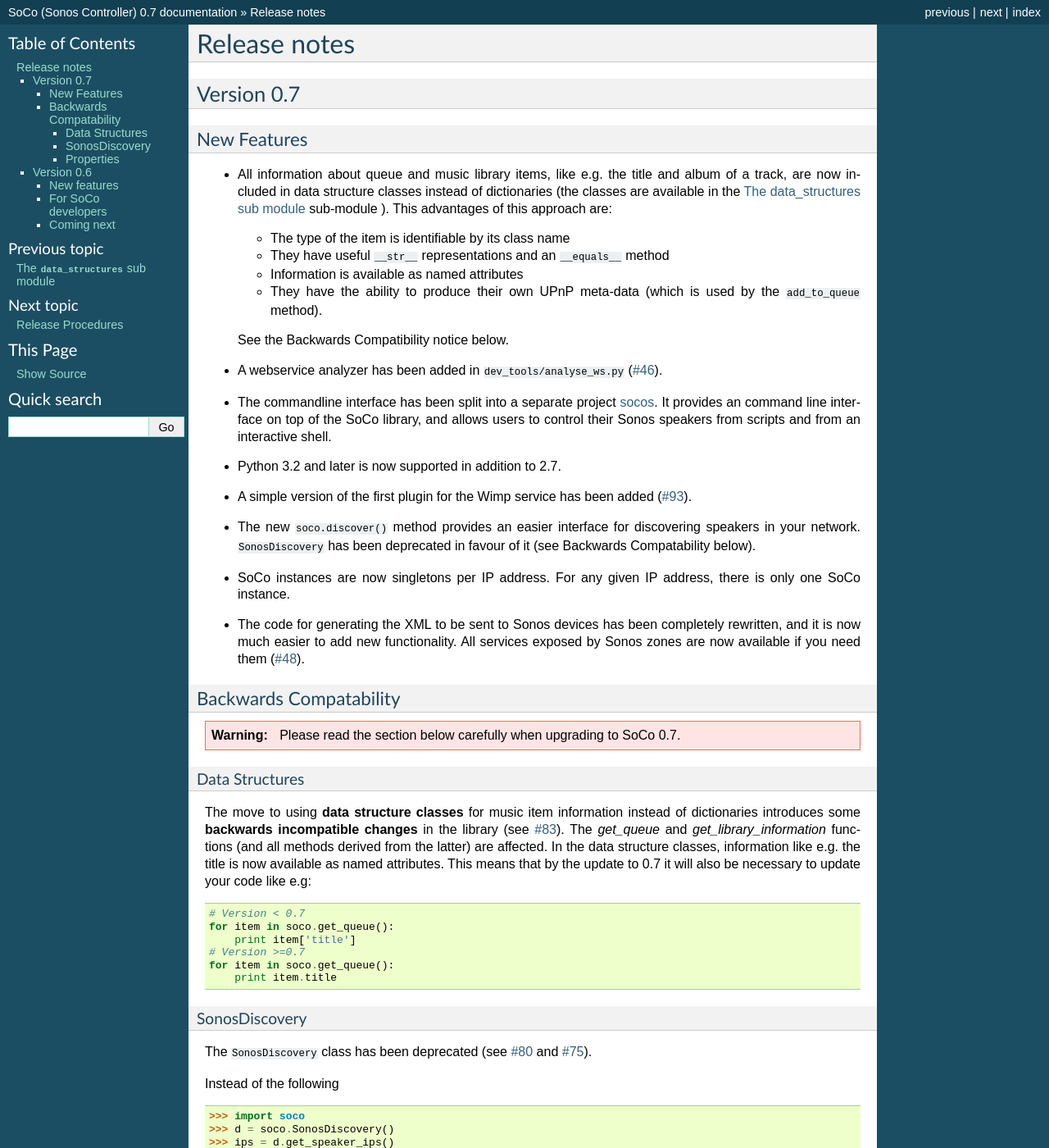
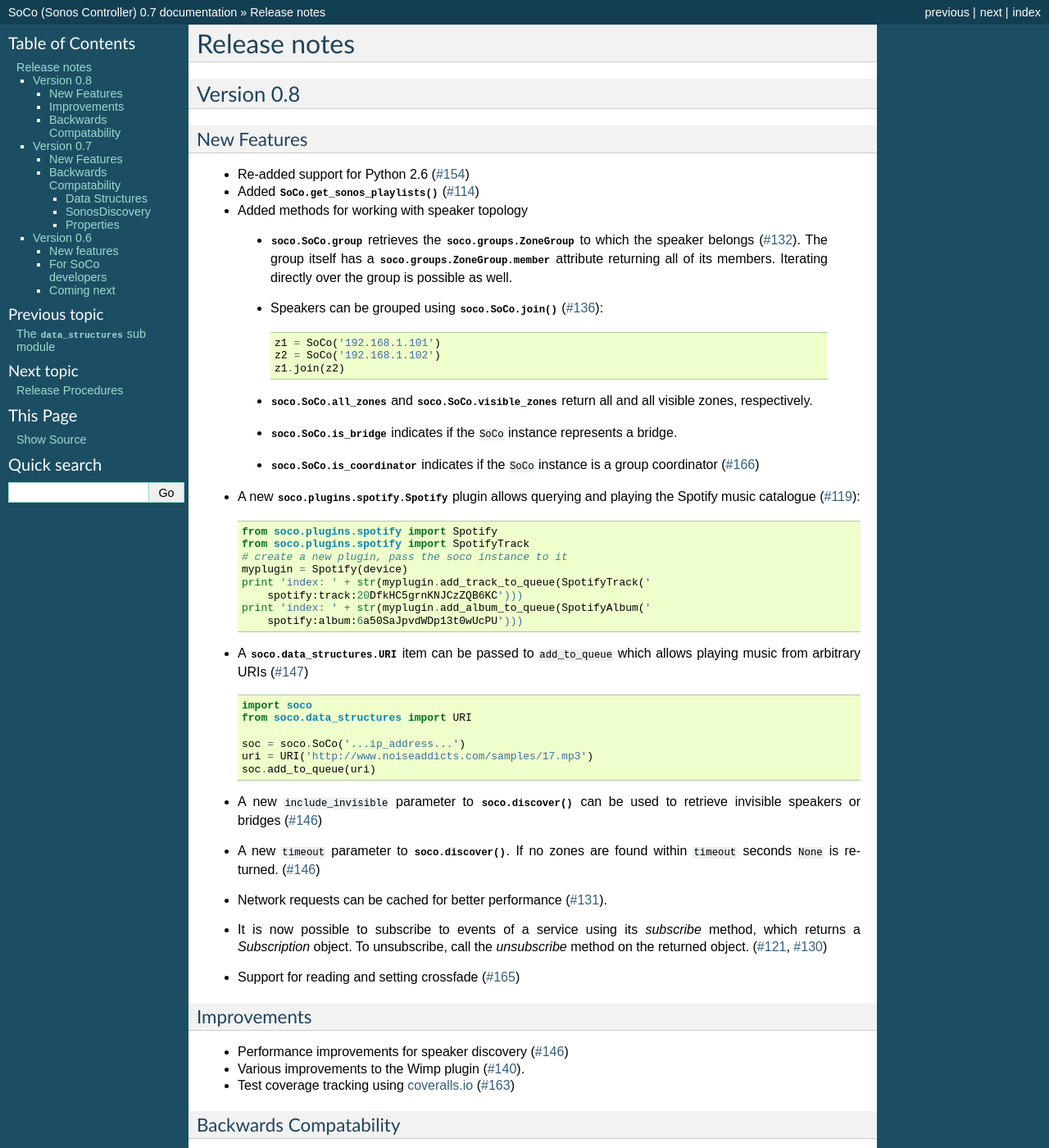
Before and after one commit to SoCo/SoCo, a Sphinx documentation site: the page built from doc/release_notes.rst, in a window 1280 px wide and 1400 px high. Shown: the whole window at 82% size. Built offline with Sphinx 7.4.7, drawn with Linux system fonts in a browser that asks for light colours; some of the changed text lies outside the part shown.

Commit message:
add changelog for 0.8

```diff
--- a/doc/release_notes.rst
+++ b/doc/release_notes.rst
@@ -1,5 +1,112 @@
 Release notes
 *************
+
+Version 0.8
+===========
+
+
+New Features
+------------
+
+* Re-added support for Python 2.6 (`#154
+  <https://github.com/SoCo/SoCo/pull/154>`_)
+
+* Added :meth:`SoCo.get_sonos_playlists` (`#114
+  <https://github.com/SoCo/SoCo/pull/114>`_)
+
+* Added methods for working with speaker topology
+
+ * :attr:`soco.SoCo.group` retrieves the :class:`soco.groups.ZoneGroup` to
+   which the speaker belongs (`#132 <https://github.com/SoCo/SoCo/pull/132>`_).
+   The group itself has a :attr:`soco.groups.ZoneGroup.member` attribute
+   returning all of its members. Iterating directly over the group is possible
+   as well.
+
+ * Speakers can be grouped using :meth:`soco.SoCo.join`
+   (`#136 <https://github.com/SoCo/SoCo/pull/136>`_)::
+
+      z1 = SoCo('192.168.1.101')
+      z2 = SoCo('192.168.1.102')
+      z1.join(z2)
+
+ * :attr:`soco.SoCo.all_zones` and :attr:`soco.SoCo.visible_zones` return all
+   and all visible zones, respectively.
+
+ * :attr:`soco.SoCo.is_bridge` indicates if the ``SoCo`` instance represents a
+   bridge.
+
+ * :attr:`soco.SoCo.is_coordinator` indicates if the ``SoCo`` instance is a
+   group coordinator (`#166 <https://github.com/SoCo/SoCo/pull/166>`_)
+
+* A new :class:`soco.plugins.spotify.Spotify` plugin allows querying and
+  playing the Spotify music catalogue (`#119
+  <https://github.com/SoCo/SoCo/pull/119>`_)::
+
+      from soco.plugins.spotify import Spotify
+      from soco.plugins.spotify import SpotifyTrack
+      # create a new plugin, pass the soco instance to it
+      myplugin = Spotify(device)
+      print 'index: ' + str(myplugin.add_track_to_queue(SpotifyTrack('
+          spotify:track:20DfkHC5grnKNJCzZQB6KC')))
+      print 'index: ' + str(myplugin.add_album_to_queue(SpotifyAlbum('
+          spotify:album:6a50SaJpvdWDp13t0wUcPU')))
+
+
+* A :class:`soco.data_structures.URI` item can be passed to ``add_to_queue``
+  which allows playing music from arbitrary URIs (`#147
+  <https://github.com/SoCo/SoCo/pull/147>`_) ::
+
+      import soco
+      from soco.data_structures import URI
+
+      soc = soco.SoCo('...ip_address...')
+      uri = URI('http://www.noiseaddicts.com/samples/17.mp3')
+      soc.add_to_queue(uri)
+
+
+* A new ``include_invisible`` parameter to :meth:`soco.discover` can be used
+  to retrieve invisible speakers or bridges (`#146
+  <https://github.com/SoCo/SoCo/pull/146>`_)
+
+* A new ``timeout`` parameter to :meth:`soco.discover`. If no zones are found
+  within ``timeout`` seconds ``None`` is returned. (`#146
+  <https://github.com/SoCo/SoCo/pull/146>`_)
+
+* Network requests can be cached for better performance (`#131
+  <https://github.com/SoCo/SoCo/pull/131>`_).
+
+* It is now possible to subscribe to events of a service using its `subscribe`
+  method, which returns a `Subscription` object. To unsubscribe, call the
+  `unsubscribe` method on the returned object. (`#121
+  <https://github.com/SoCo/SoCo/pull/121>`_, `#130
+  <https://github.com/SoCo/SoCo/pull/130>`_)
+
+* Support for reading and setting crossfade (`#165
+  <https://github.com/SoCo/SoCo/pull/165>`_)
+
+
+Improvements
+------------
+
+* Performance improvements for speaker discovery (`#146
+  <https://github.com/SoCo/SoCo/pull/146>`_)
+
+* Various improvements to the Wimp plugin (`#140
+  <https://github.com/SoCo/SoCo/pull/140>`_).
+
+* Test coverage tracking using `coveralls.io <http://coveralls.io/>`_ (`#163
+  <https://github.com/SoCo/SoCo/pull/163>`_)
+
+
+Backwards Compatability
+-----------------------
+
+* Queue related use 0-based indexing consistently (`#103
+  <https://github.com/SoCo/SoCo/pull/103>`_)
+
+* :meth:`soco.SoCo.get_speakers_ip` is deprecated in favour of
+  :meth:`soco.discover` (`#124 <https://github.com/SoCo/SoCo/pull/124>`_)
+
 
 Version 0.7
 ===========
```
